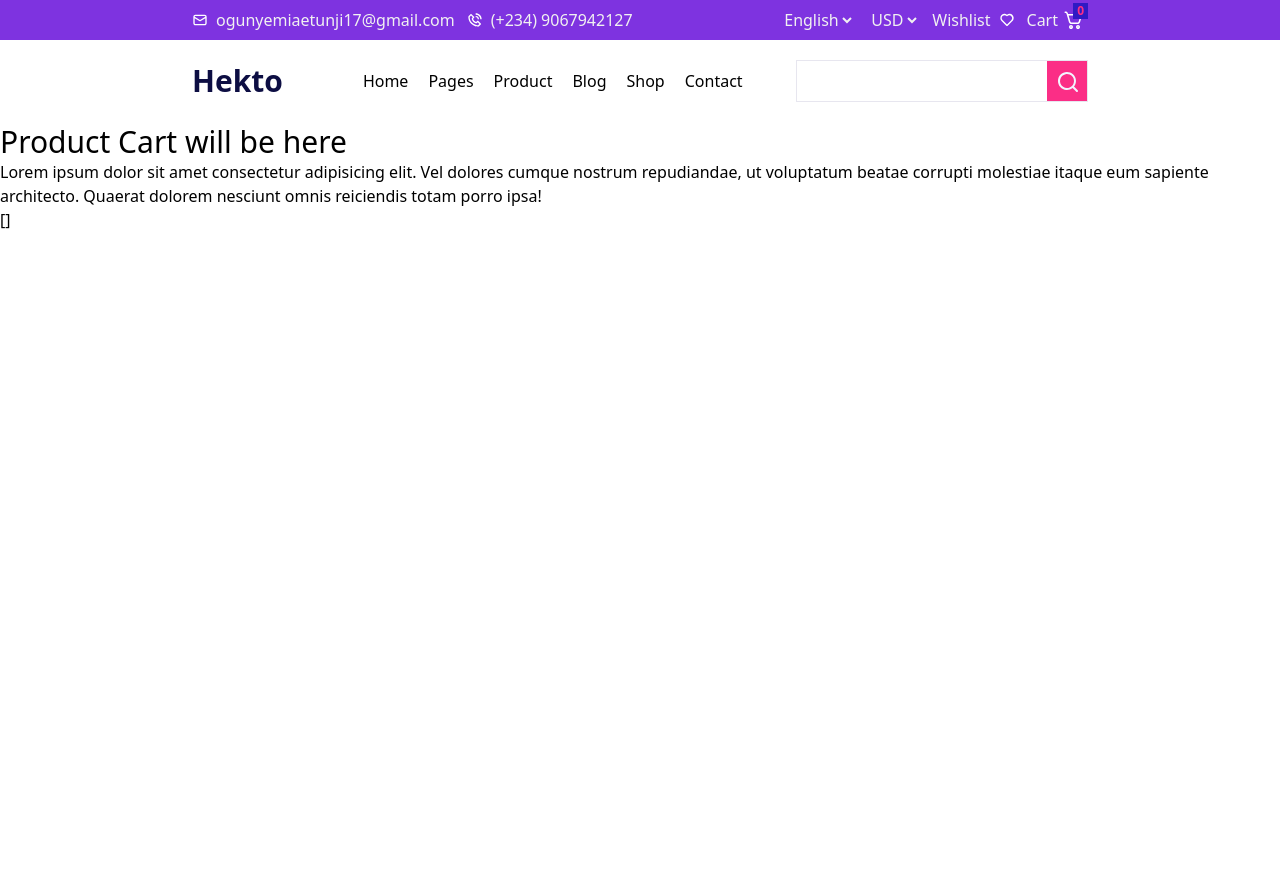
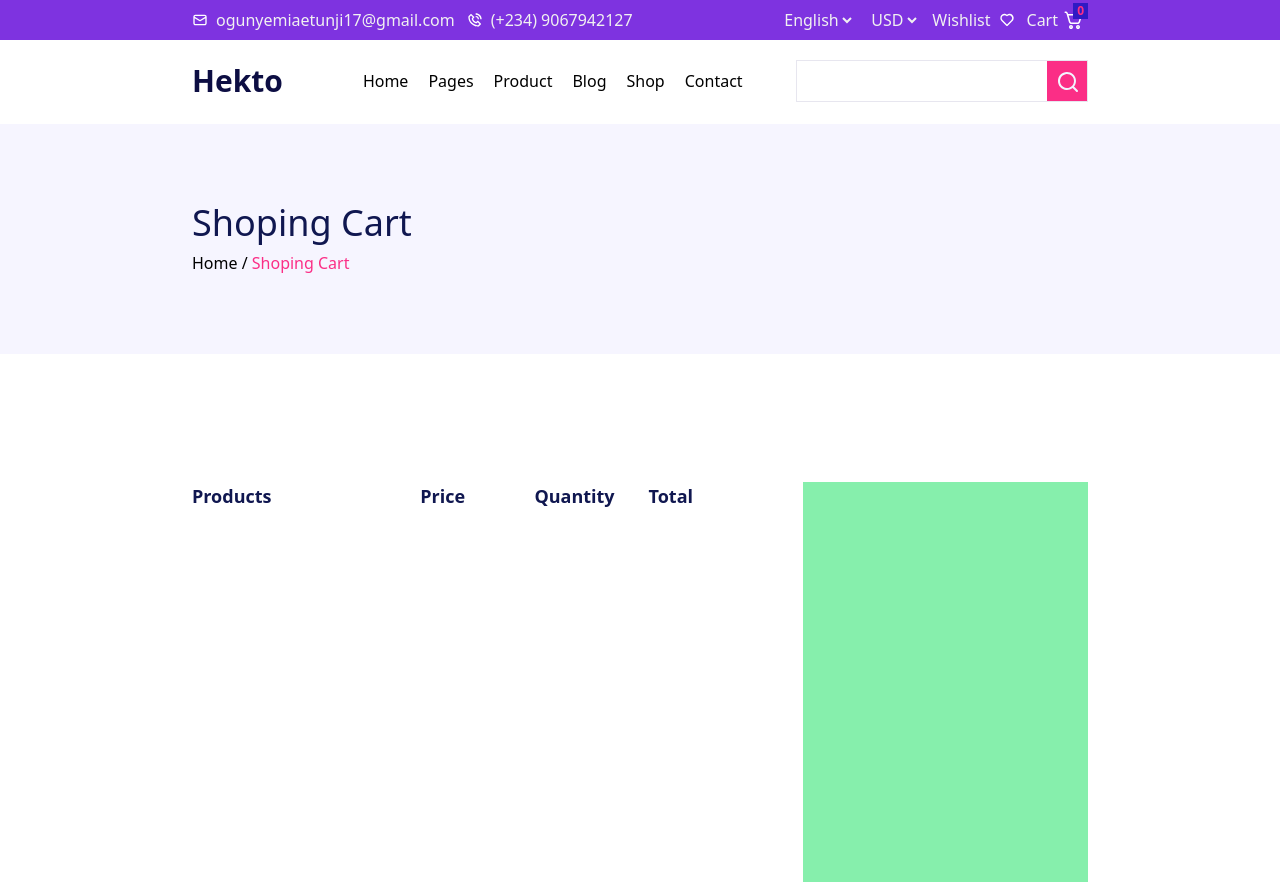
Before and after one commit to Jamleads/Ecommerce-React-app, a React (Vite) app: page /cart in a window 1280 px wide. Before the commit the page ends 800 px from the top, so only its background shows below. Built offline with nearby package versions, Linux system fonts and the light colour scheme.

Commit message:
product quantity adding and subtracting in cart

```diff
--- a/sass/main.scss
+++ b/sass/main.scss
@@ -44,6 +44,10 @@ select {
 .magnify-btn,
 .favourite-btn {
   cursor: pointer;
+}
+.btn {
+  cursor: pointer;
+  transition: ease-in 0.3s;
 }
 
 @media (max-width: 769px) {
--- a/src/Components/Cart.jsx
+++ b/src/Components/Cart.jsx
@@ -1,20 +1,45 @@
 import React from "react";
 import { useSelector } from "react-redux";
+import Shocase from "./Showcase";
+import ProductCart2 from "./ProductCart2";
 
 const Cart = () => {
   const productCart = useSelector((state) => state.cart);
+  console.log(productCart);
   return (
-    <div>
-      <div className="text-3xl">Product Cart will be here</div>
-      <p>
-        Lorem ipsum dolor sit amet consectetur adipisicing elit. Vel dolores
-        cumque nostrum repudiandae, ut voluptatum beatae corrupti molestiae
-        itaque eum sapiente architecto. Quaerat dolorem nesciunt omnis
-        reiciendis totam porro ipsa!
-      </p>
+    <>
+      <Shocase pageTitle="Shoping Cart" />
 
-      {JSON.stringify(productCart)}
-    </div>
+      <section className="lg:w-[70%] mx-auto mt-32 lg:flex gap-10 h-[50vh]">
+        <div className="lg:w-2/3 left">
+          <div className="flex items-center lg:mb-8">
+            <div className="product-side w-2/5 lg:text-lg text-[#101750] font-bold">
+              Products
+            </div>
+
+            <div className="price-side w-3/5 flex item-center justify-between text-start">
+              <div className="w-1/3 lg:text-lg text-[#101750] font-bold">
+                Price
+              </div>
+              <div className="w-1/3 lg:text-lg text-[#101750] font-bold">
+                Quantity
+              </div>
+              <div className="w-1/3 lg:text-lg text-[#101750] font-bold">
+                Total
+              </div>
+            </div>
+          </div>
+
+          {productCart.map((product) => (
+            <div key={product.id}>
+              <ProductCart2 {...product} />
+            </div>
+          ))}
+        </div>
+
+        <div className="lg:w-1/3 bg-green-300"></div>
+      </section>
+    </>
   );
 };
 
--- /dev/null
+++ b/src/Components/ProductCart2.jsx
@@ -0,0 +1,64 @@
+import React from "react";
+import { useState } from "react";
+
+const ProductCart2 = ({ image, title, price }) => {
+  const [count, setCount] = useState(1);
+  let singlePrice = price;
+  const totalPrice = count * price;
+
+  return (
+    <div className="product-card2 flex items-center py-2 border-b-4 border-[#E1E1E4]">
+      <div className="product-side w-2/5 flex items-center">
+        <div className="product-img-wrap w-[30%] h-[90px] border-[#F6F5FF] border-2 bg-[#F7F7F7] flex items-center justify-center relative">
+          <img src={image} alt="" width="80%" />
+          <div className="btn absolute -top-2 right-0 w-[20px] h-[20px] flex items-center justify-center bg-red-500 text-mainWhite rounded-full">
+            X
+          </div>
+        </div>
+
+        <div className="product-details-wrap w-[70%] pl-5">
+          <h2 className="h-[25px] product-name overflow-hidden">{title}</h2>
+          <p className="product-color text-[#A1A8C1]">
+            Color: <span>Brown</span>
+          </p>
+          <p className="product-size text-[#A1A8C1]">
+            Size: <span>XL</span>
+          </p>
+        </div>
+      </div>
+
+      <div className="price-side w-3/5 flex items-center">
+        <div className="w-1/3 text-[#15245E] font-bold">
+          $ <span className="price">{price}</span>
+        </div>
+
+        <div className="w-1/3 quantity">
+          <div className="w-[50%] flex items-center justify-between bg-[#F0EFF2] px-2">
+            <p
+              className="btn active:bg-pink"
+              onClick={() => count > 1 && setCount((count) => count - 1)}
+            >
+              -
+            </p>
+            <span className="border-x-[1px] px-2">{count}</span>
+            <p
+              className="btn active:bg-pink"
+              onClick={() => setCount((count) => count + 1)}
+            >
+              +
+            </p>
+          </div>
+        </div>
+
+        <div className="w-1/3 text-[#15245E] font-bold">
+          ${" "}
+          <span className="total-price">
+            {(count * parseFloat(singlePrice)).toFixed(2)}
+          </span>
+        </div>
+      </div>
+    </div>
+  );
+};
+
+export default ProductCart2;
--- /dev/null
+++ b/src/Components/Showcase.jsx
@@ -0,0 +1,16 @@
+import React from "react";
+
+const Showcase = ({ pageTitle }) => {
+  return (
+    <div className="w-full h-[230px] bg-[#F6F5FF] flex items-center justify-center">
+      <div className="lg:w-[70%] mx-auto">
+        <h1 className="lg:text-4xl text-[#101750]">{pageTitle}</h1>
+        <p className=" mt-2">
+          Home / <span className="text-pink">{pageTitle}</span>
+        </p>
+      </div>
+    </div>
+  );
+};
+
+export default Showcase;
--- a/src/index.css
+++ b/src/index.css
@@ -32,6 +32,10 @@ select:focus {
 .magnify-btn,
 .favourite-btn {
   cursor: pointer; }
+
+.btn {
+  cursor: pointer;
+  transition: ease-in 0.3s; }
 
 @media (max-width: 769px) {
   .nav .nav-contact .nav-contact-wrap {
```
